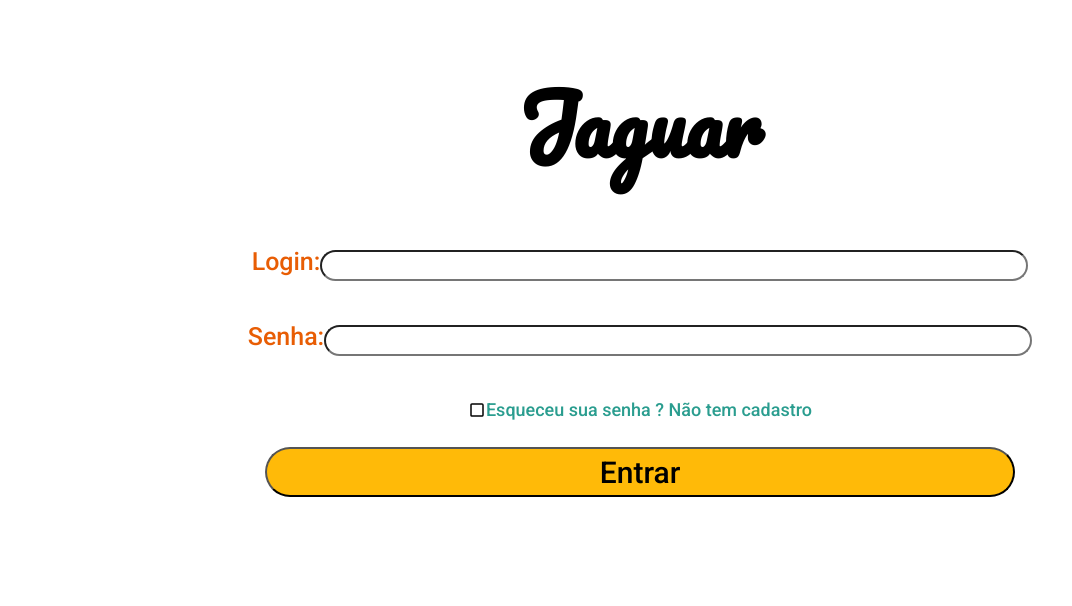
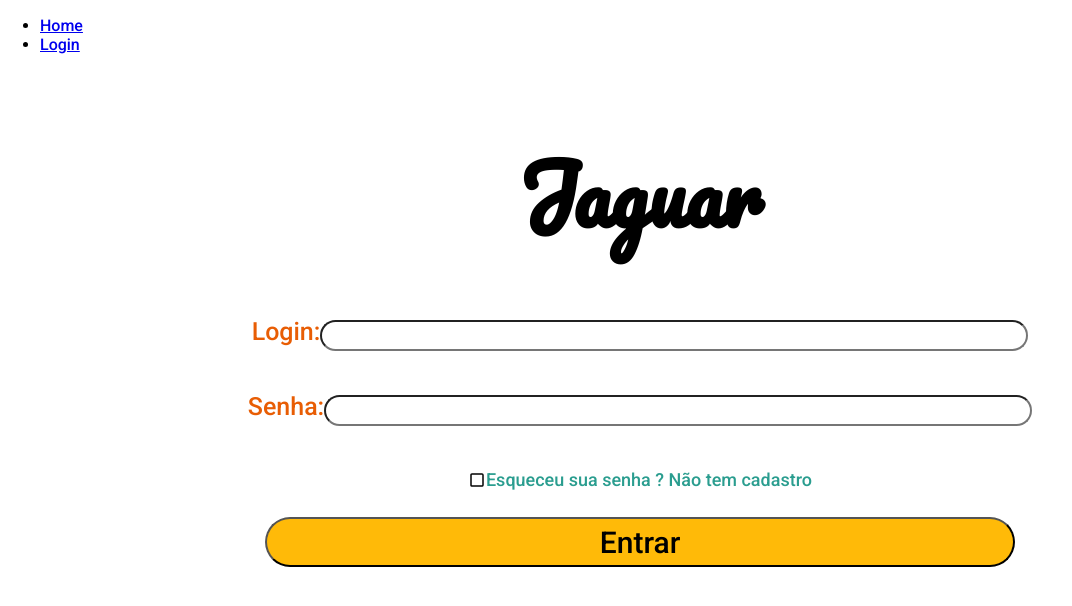
Before and after one commit to Buraym/jaguar, a React (Create React App) app: page /Login in a window 1280 px wide. Shown: the top 606 px of the page, without its empty margins (0-1072 px from the left). Built offline with nearby package versions, Linux system fonts and the light colour scheme.

Commit message:
criando rotas

```diff
--- a/package.json
+++ b/package.json
@@ -10,6 +10,7 @@
     "gh-pages": "^3.1.0",
     "react": "^17.0.1",
     "react-dom": "^17.0.1",
+    "react-router-dom": "^5.2.0",
     "react-scripts": "4.0.0",
     "web-vitals": "^0.2.4"
   },
--- a/src/App.js
+++ b/src/App.js
@@ -1,22 +1,48 @@
 import './App.css';
 import CampoLoginSenha from './components/CampoLoginSenha';
+import {
+  BrowserRouter as Router,
+  Switch,
+  Route,
+  Link
+} from "react-router-dom";
+import Home from './pages/Home';
+import Login from './pages/Login';
 
 function App() {
 
   return (
 
-    <body>
+      <Router>
 
-        <div className="caixa_logo">
+            <div>
 
-          <h1 className="logo"> Jaguar </h1>
+              <nav>
 
-        </div>
+                <ul>
 
-        <CampoLoginSenha/>
+                  <li>
+                    <Link to="/">Home</Link>
+                  </li>
+                  <li>
+                    <Link to="/Login"> Login </Link>
+                  </li>
+                </ul>
+              </nav>
 
+              {/* A <Switch> looks through its children <Route>s and
+                  renders the first one that matches the current URL. */}
+              <Switch>
+                <Route path="/Login">
+                  <Login />
+                </Route>
+                <Route path="/">
+                  <Home />
+                </Route>
+              </Switch>
+            </div>
 
-    </body>
+          </Router>
 
   );
 
--- a/src/components/CampoLoginSenha.jsx
+++ b/src/components/CampoLoginSenha.jsx
@@ -7,7 +7,7 @@ function CampoLoginSenha() {
 
     return (
 
-        <body>
+        <div>
 
             <div className="Caixa_input_1">
 
@@ -34,7 +34,7 @@ function CampoLoginSenha() {
 
             </div>
 
-        </body>
+        </div>
 
 
     );
--- a/src/index.js
+++ b/src/index.js
@@ -2,6 +2,7 @@ import React from 'react';
 import ReactDOM from 'react-dom';
 import './index.css';
 import App from './App';
+import Home from './pages/Home';
 import reportWebVitals from './reportWebVitals';
 
 ReactDOM.render(
--- /dev/null
+++ b/src/pages/Home.html
@@ -0,0 +1,33 @@
+<!DOCTYPE html>
+
+<html lang="pt-br">
+
+  <head>
+
+    <meta charset="utf-8" />
+    <link rel="icon" href="%PUBLIC_URL%/favicon.ico" />
+    <meta name="viewport" content="width=device-width, initial-scale=1" />
+    <meta name="theme-color" content="#000000" />
+
+    <link href="https://fonts.googleapis.com/css2?family=Pacifico&family=Roboto:ital,wght@1,500&display=swap" rel="stylesheet">
+    <link href="https://fonts.googleapis.com/css2?family=Pacifico&family=Roboto:ital,wght@0,500;1,500&display=swap" rel="stylesheet">
+
+    <link rel="apple-touch-icon" href="%PUBLIC_URL%/logo192.png" />
+    <!--
+      manifest.json provides metadata used when your web app is installed on a
+      user's mobile device or desktop. See https://developers.google.com/web/fundamentals/web-app-manifest/
+    -->
+    <link rel="manifest" href="%PUBLIC_URL%/manifest.json" />
+
+
+    <title> Projeto Jaguar </title>
+
+  </head>
+
+  <body>
+
+    <div id="root"></div>
+
+  </body>
+
+</html>
--- /dev/null
+++ b/src/pages/Home.jsx
@@ -0,0 +1,16 @@
+import React from 'react';
+
+function Home() {
+
+    return (
+
+        <>
+
+            <h1> olá mundo </h1>
+        </>
+
+    );
+
+}
+
+export default Home;
--- /dev/null
+++ b/src/pages/Login.jsx
@@ -0,0 +1,24 @@
+import React from 'react';
+import CampoLoginSenha from '../components/CampoLoginSenha';
+
+function Login() {
+
+    return (
+
+        <>
+
+            <div className="caixa_logo">
+
+                <h1 className="logo"> Jaguar </h1>
+
+            </div>
+
+            <CampoLoginSenha/>
+
+        </>
+
+    );
+
+}
+
+export default Login;
```
Also changed, not shown: src/components/AbaPrincipal.jsx (+8 -8 lines), src/pages/PaginaInicial.html (deleted), 1 other file (tests, documents, lock files or other folders).
